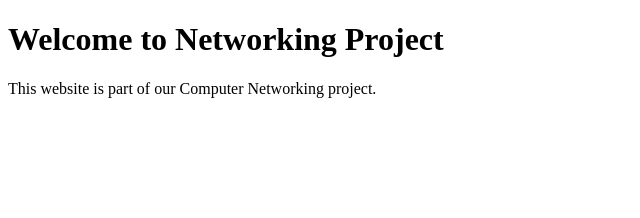
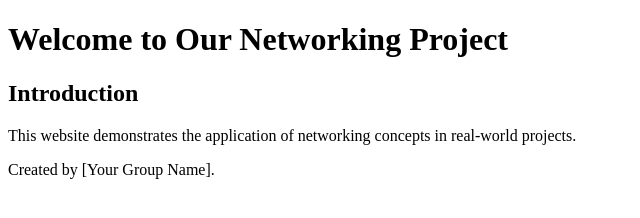
Before and after one commit to Meskerem15/computer_network_project1, a plain HTML site: page index.html in a window 1280 px wide. Shown: the whole page, without its empty margins (0-640 px from the left). Drawn offline with Linux system fonts and the light colour scheme.

Commit message:
Update index.html

```diff
--- a/index.html
+++ b/index.html
@@ -3,10 +3,19 @@
 <head>
     <meta charset="UTF-8">
     <meta name="viewport" content="width=device-width, initial-scale=1.0">
-    <title>Networking Project</title>
+    <title>Computer Networking Project</title>
+    <link rel="stylesheet" href="style.css">
 </head>
 <body>
-    <h1>Welcome to Networking Project</h1>
-    <p>This website is part of our Computer Networking project.</p>
+    <header>
+        <h1>Welcome to Our Networking Project</h1>
+    </header>
+    <section>
+        <h2>Introduction</h2>
+        <p>This website demonstrates the application of networking concepts in real-world projects.</p>
+    </section>
+    <footer>
+        <p>Created by [Your Group Name].</p>
+    </footer>
 </body>
 </html>
```
